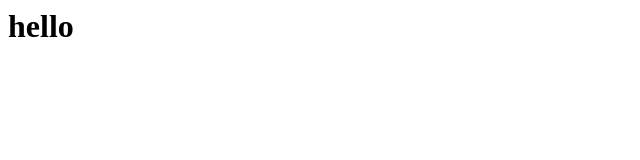
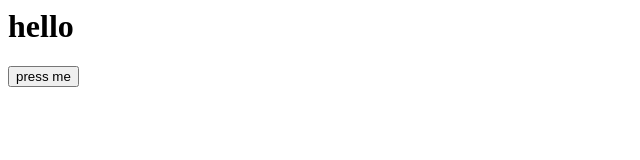
Before and after one commit to grtld/hardhack, a plain HTML site: page index.html in a window 1280 px wide. Shown: the whole page, without its empty margins (0-640 px from the left). Drawn offline with Linux system fonts and the light colour scheme.

Commit message:
Update index.html

```diff
--- a/index.html
+++ b/index.html
@@ -1 +1,4 @@
-<h1>hello</h1>
+<html>
+  <h1>hello</h1>
+  <button>press me</button>
+</html>
```
